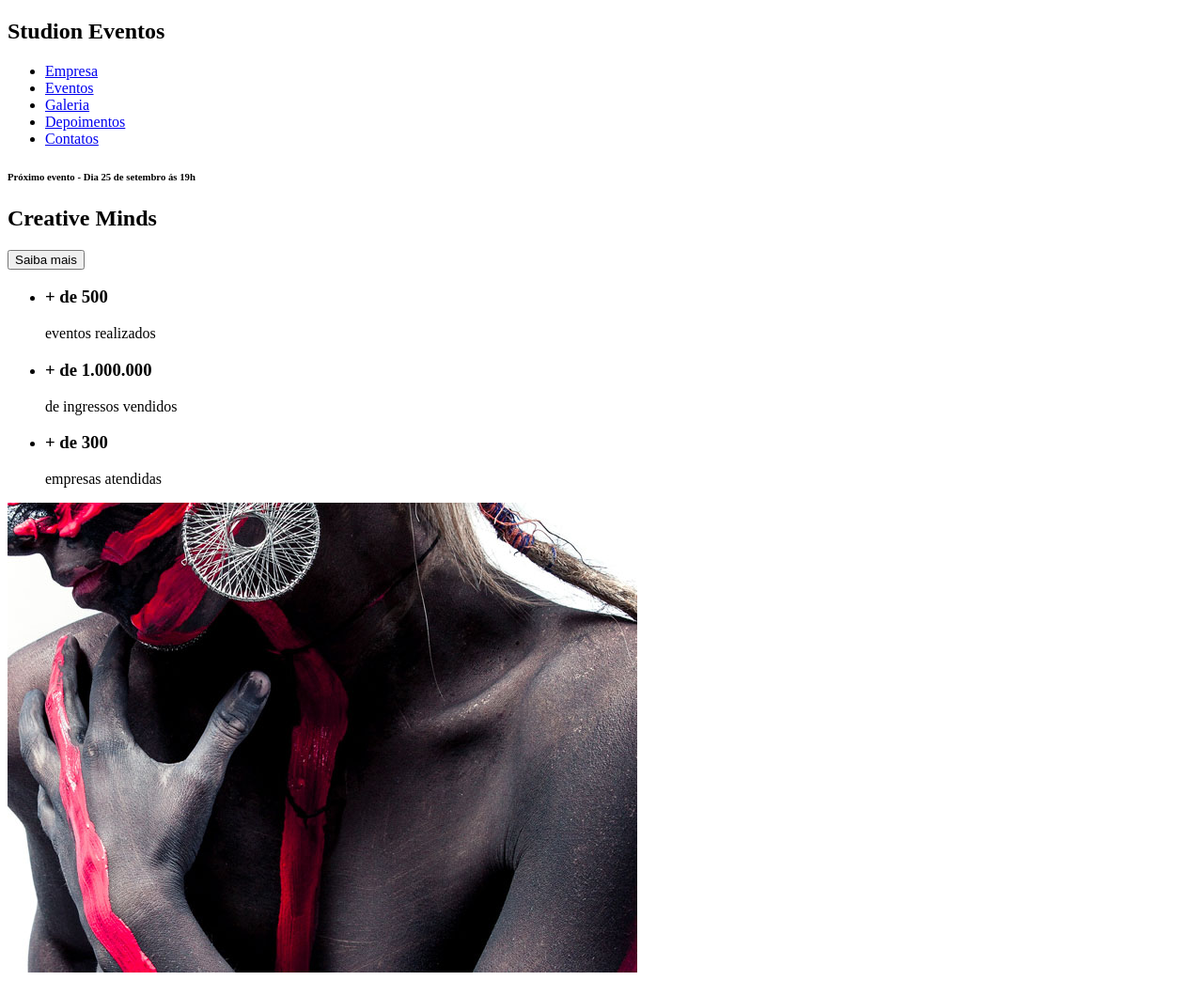
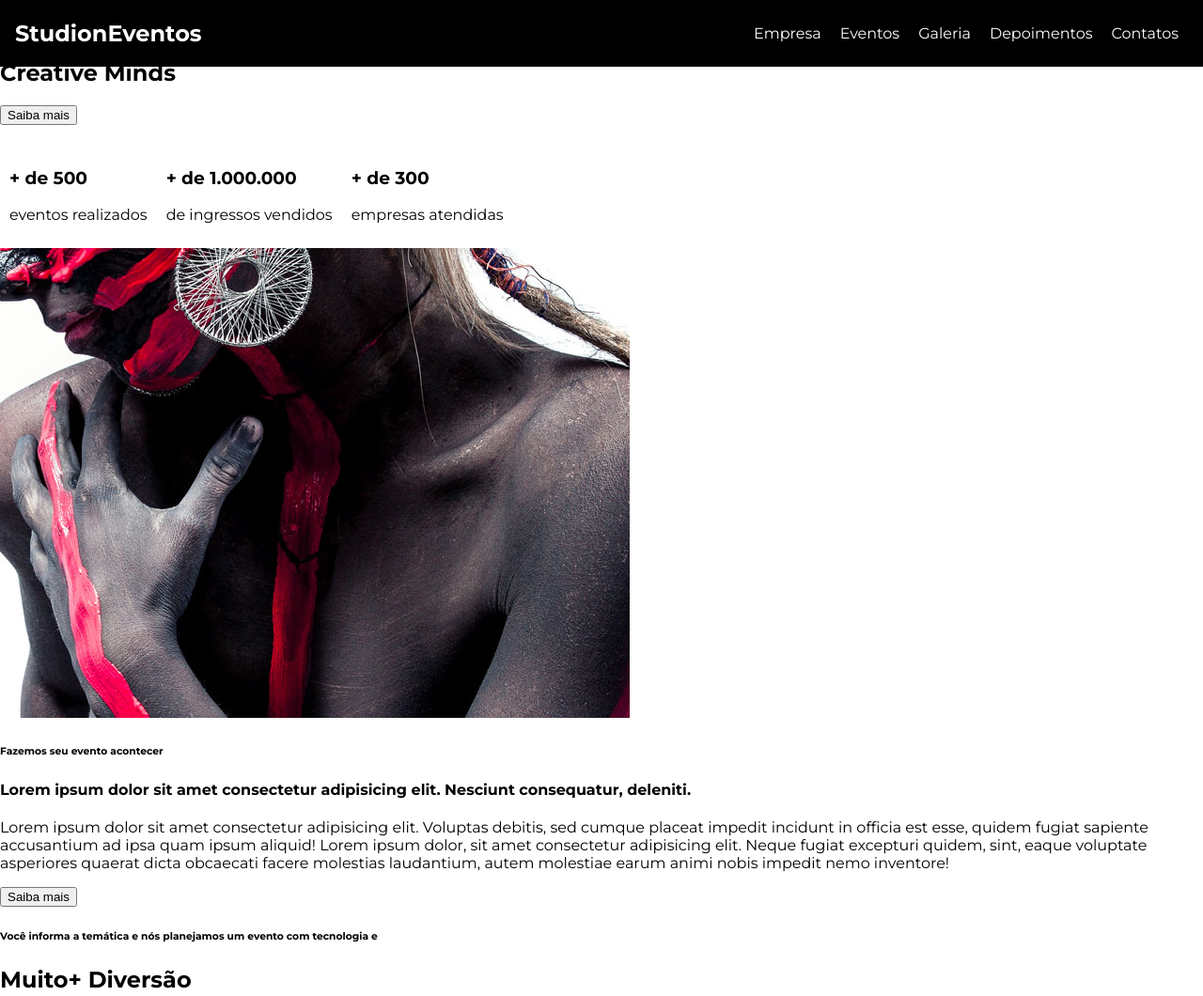
Before and after one commit to Samuelaraujo10/Studion, a website: page src/index.html in a window 1280 px wide. Shown: the top 1060 px of the page at 94% size. Drawn offline with Linux system fonts and the light colour scheme; a web font is replaced by a local one.

Commit message:
feat(nav):added base style

```diff
--- a/src/index.html
+++ b/src/index.html
@@ -4,13 +4,13 @@
     <meta charset="UTF-8" />
     <meta http-equiv="X-UA-Compatible" content="IE=edge" />
     <meta name="viewport" content="width=device-width, initial-scale=1.0" />
-    <link rel="stylesheet" href="" />
+    <link rel="stylesheet" href="/src/style.css" />
     <title>Studion</title>
   </head>
   <body>
-    <nav>
-      <h1>Studi<span>on</span> <span>Eventos</span></h1>
-      <ul>
+    <nav class="navBar">
+      <h1>Studi<span>on</span><span>Eventos</span></h1>
+      <ul class="navBar__links">
         <li><a href="#empresa">Empresa</a></li>
         <li><a href="#eventos">Eventos</a></li>
         <li><a href="#galeria">Galeria</a></li>
--- /dev/null
+++ b/src/style.css
@@ -0,0 +1,48 @@
+@import url('https://fonts.googleapis.com/css2?family=Aboreto&family=Montserrat:wght@300;400;700&display=swap');
+
+* {
+  box-sizing: border-box;
+}
+
+:root {
+  font-family: 'Montserrat', sans-serif;
+  font-size: 16px;
+}
+
+body  {
+  margin: 0;
+  /* padding-top: 7.75rem; */
+}
+
+ul {
+  display: flex;
+  list-style: none;
+  padding-left: 0;
+}
+
+li {
+  margin: 0.625rem;
+}
+
+.navBar {
+  position: fixed;
+  display: grid;
+  grid-template-columns: 1fr 9fr;
+  align-items: center;
+  top: 0;
+  left: 0;
+  width: 100vw;
+  padding: 0 1rem;
+  background-color: #000;
+  color: #fff;
+
+}
+
+.navBar__links {
+  justify-self: end;
+}
+
+.navBar__links a {
+  color: #fff;
+  text-decoration: none;
+}
```
